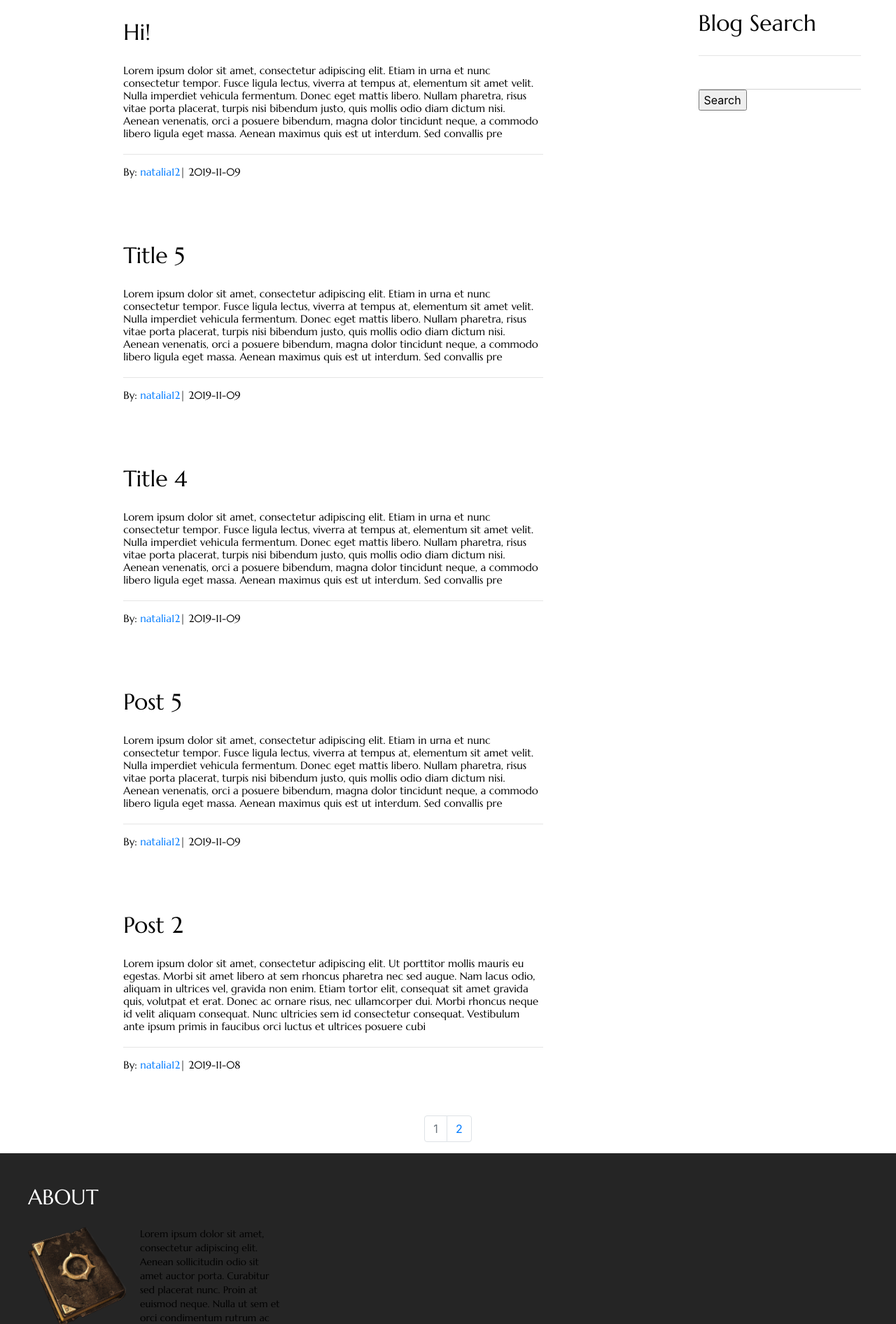
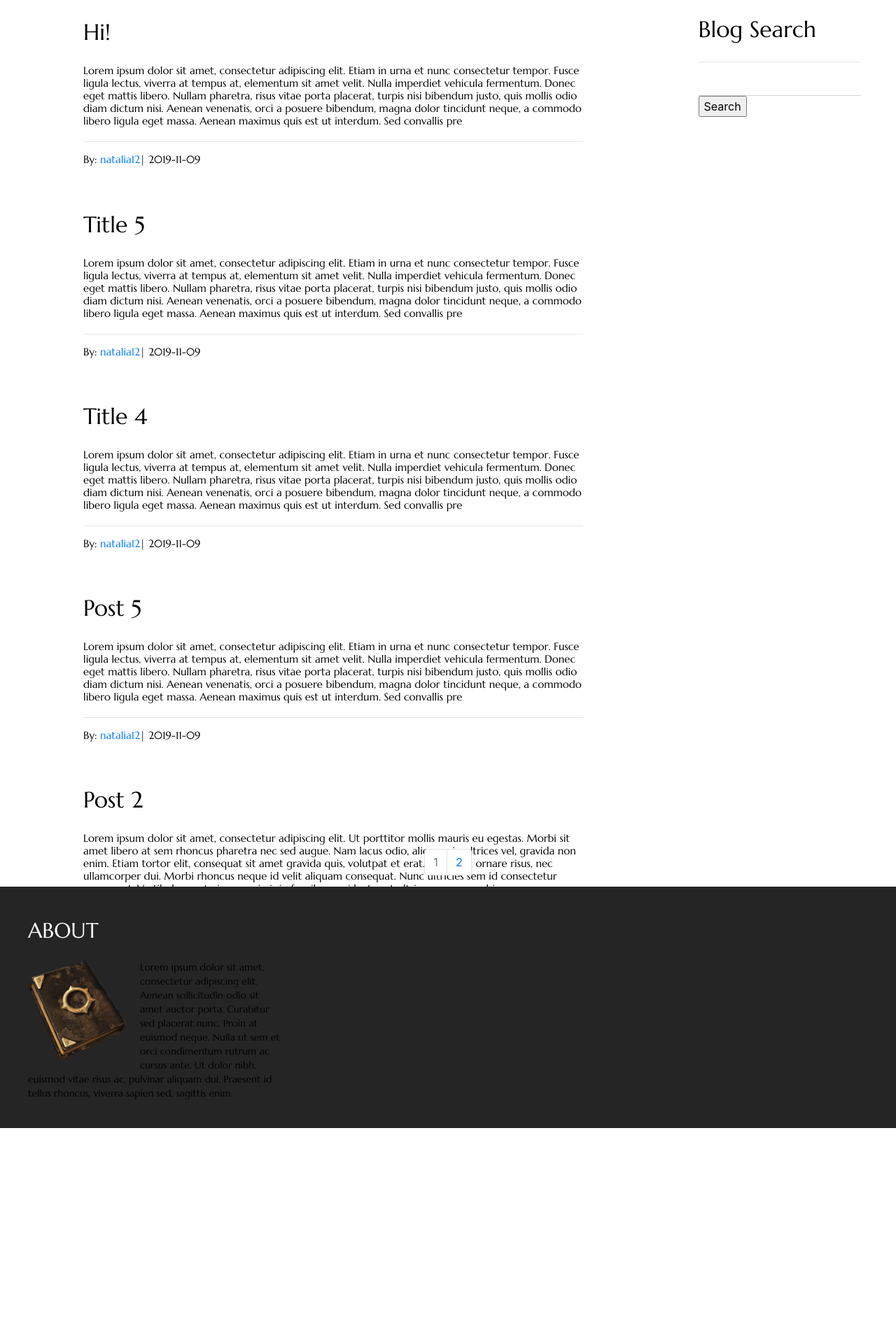
Before and after one commit to n-czekalska/fantasyBlog, a Flask app: page / in a window 1280 px wide. Shown: the part 661-2553 px from the top of the page at 70% size. After the commit the page ends 2273 px from the top, so only its background shows below. Run offline with Flask 2, Linux system fonts and the light colour scheme; data comes from the database, SQL or seed files in the repository; some libraries are stand-ins or nearby versions.

Commit message:
home page responsive

```diff
--- a/fantasyBlog/static/styles.css
+++ b/fantasyBlog/static/styles.css
@@ -93,46 +93,12 @@ footer {
   border-radius: 20%;
 }
 
-
-@media (max-width: 575px) {
-
-  #header-container .icon {
-    display: none;
-  }
-}
-
-
-@media (min-width: 576px) {
-
-  #header-container,
-  #footer-container {
-    width: 576px;
-  }
-}
-
-@media (min-width: 768px) {
-
-  #header-container,
-  #footer-container {
-    width: 768px;
-  }
-}
-
-
-@media (min-width: 1200px) {
-
-  #header-container,
-  #footer-container {
-    width: 1200px;
-  }
-}
-
 .post
 {
 	position: relative;
-	width: 100%;
+  width: 100%;
+  height: 30%;
 }
-
 
 .post-background
 {
@@ -144,7 +110,7 @@ footer {
 .post-container
 {
 	position: relative;
-	width: 600px;
+	width: 75%;
 	height: 300px;
 	margin-left: auto;
   margin-right: auto;
@@ -200,10 +166,11 @@ footer {
 }
 
 #post-container-0 {
-  background-image: url("./backgrounds/red.jpg");
+  background-image: url("./backgrounds/hobbiton.jpg");
   background-repeat: no-repeat;
   background-size: cover;
 }
+
 .text
 {
 	position: relative;
@@ -217,8 +184,9 @@ footer {
 .post-sidebar {
     padding-left: 15px;
     padding-right: 50px;
-    margin-top: 2%;
+    margin-top: 5%;
 }
+
 hr {
   color: lightgray;
 }
@@ -236,3 +204,47 @@ hr {
 #search:focus {
   outline : none;
 }
+
+
+@media (max-width: 575px) {
+
+  .post-container {
+    height: 75%;
+  }
+}
+
+
+@media (min-width: 576px) {
+
+  #header-container,
+  #footer-container {
+    width: 576px;
+  }
+
+  .post-container {
+    height: 75%;
+  }
+}
+
+@media (min-width: 768px) {
+
+  #header-container,
+  #footer-container {
+    width: 768px;
+  }
+  .post-container {
+    height: 70%;
+  }
+}
+
+
+@media (min-width: 1200px) {
+
+  #header-container,
+  #footer-container {
+    width: 1200px;
+  }
+  .post-container {
+    height: 70%;
+  }
+}
--- a/fantasyBlog/templates/index.html
+++ b/fantasyBlog/templates/index.html
@@ -23,8 +23,8 @@
   </div>
   <div class="col-3">
     <div class="post post-sidebar">
-        <div class="post-text-title"> Blog Search </div>
-        <hr />
+      <div class="post-text-title"> Blog Search </div>
+      <hr />
       <form method="POST" style="display: inline;" action="{{ url_for('core.index') }}" name="search">
         {{ searchForm.hidden_tag() }}
         {{ searchForm.search(size=20)}}
@@ -34,7 +34,7 @@
   </div>
 </div>
 
-<nav aria-label="Page navigation example">
+<nav aria-label="Page navigation">
   <ul class="pagination justify-content-center">
     {% for page_num in blog_posts.iter_pages(left_edge=1, right_edge=1, left_current=1, right_current=2) %}
     {% if blog_posts.page == page_num %}
```
Also changed, not shown: fantasyBlog/templates/account.html (+5 -3 lines), fantasyBlog/static/backgrounds/hobbiton.jpg, 2 other files.
